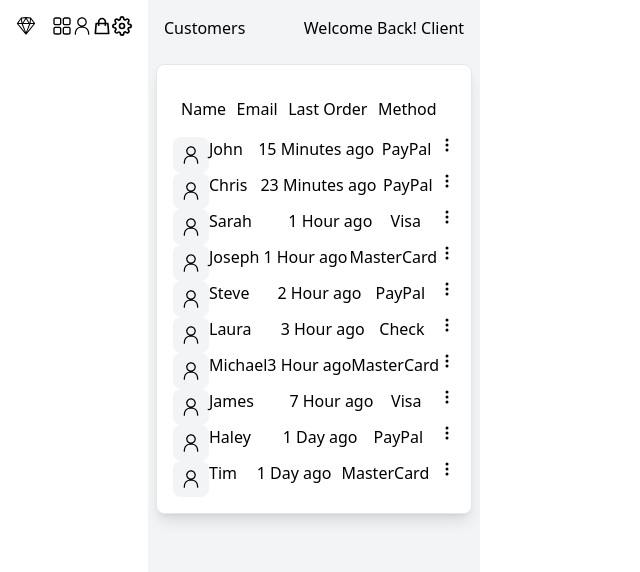
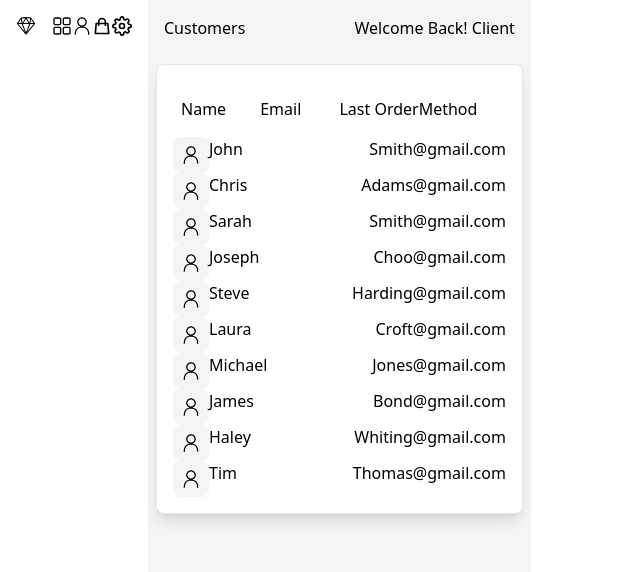
Before and after one commit to zulqarnain1231/Dashboard, a Next.js app: page /Customers in a window 1280 px wide. Shown: the top 572 px of the page, without its empty margins (0-640 px from the left). Built offline with nearby package versions, Linux system fonts and the light colour scheme.

Commit message:
completed the customer.js page

```diff
--- a/Components/Customer.jsx
+++ b/Components/Customer.jsx
@@ -3,7 +3,7 @@ import { RxPerson } from 'react-icons/rx'
 import {BsThreeDotsVertical} from 'react-icons/bs'
 const Customer = ({name,method,email,lastorder}) => {
   return (
-    <div className='bg-gray-300 flex rounded-lg  justify-between p-3 my-3'>
+    <div className='bg-gray-300 flex rounded-lg hover:shadow-lg justify-between p-3 my-3'>
         <div className='flex gap-2 text-center'>
              <span className='bg-gray-100 hover:bg-gray-200 text-purple-800  cursor-pointer p-2 rounded-lg inline-block'>
                 <RxPerson size={20} />
@@ -11,15 +11,15 @@ const Customer = ({name,method,email,lastorder}) => {
             <h1>{name}</h1>
         </div>
         <div>
-            <h1>{email}</h1>
+            <h1>{`${email}@gmail.com`}</h1>
         </div>
-        <div>
+        <div className='hidden md:flex'>
             <h1>{lastorder}</h1>
         </div>
-        <div>
+        <div className='hidden md:flex'>
             <h1>{method}</h1>
         </div>
-<div>
+<div className='cursor-pointer text-center pt-2 hidden md:flex'>
     <BsThreeDotsVertical />
 </div>
     </div>
--- a/pages/Customers.js
+++ b/pages/Customers.js
@@ -9,12 +9,12 @@ const Customers = () => {
         <h1>Welcome Back! Client</h1>
       </div>
       <div className="m-2 bg-white rounded-lg border shadow-lg p-4">
-        <div className="flex  justify-between p-2 my-2">
+        <div className="grid md:grid-cols-4 grid-cols-2 justify-between p-2 my-2">
           <h1>Name</h1>
-          <h1>Email</h1>
-          <h1>Last Order</h1>
-          <h1>Method</h1>
-          <h1></h1>
+          <h1 className="text-right md:text-left">Email</h1>
+          <h1 className="hidden md:grid">Last Order</h1>
+          <h1 className="hidden md:grid">Method</h1>
+
         </div>
         <div>
 
@@ -23,7 +23,7 @@ const Customers = () => {
   data.map((item)=>{
       return (
           <div key={item.id}>
-          <Customer name={item.name.first} lastorder={item.date} method={item.method}/>
+          <Customer name={item.name.first} email={item.name.last} lastorder={item.date} method={item.method}/>
           </div>
       )
   })
```
